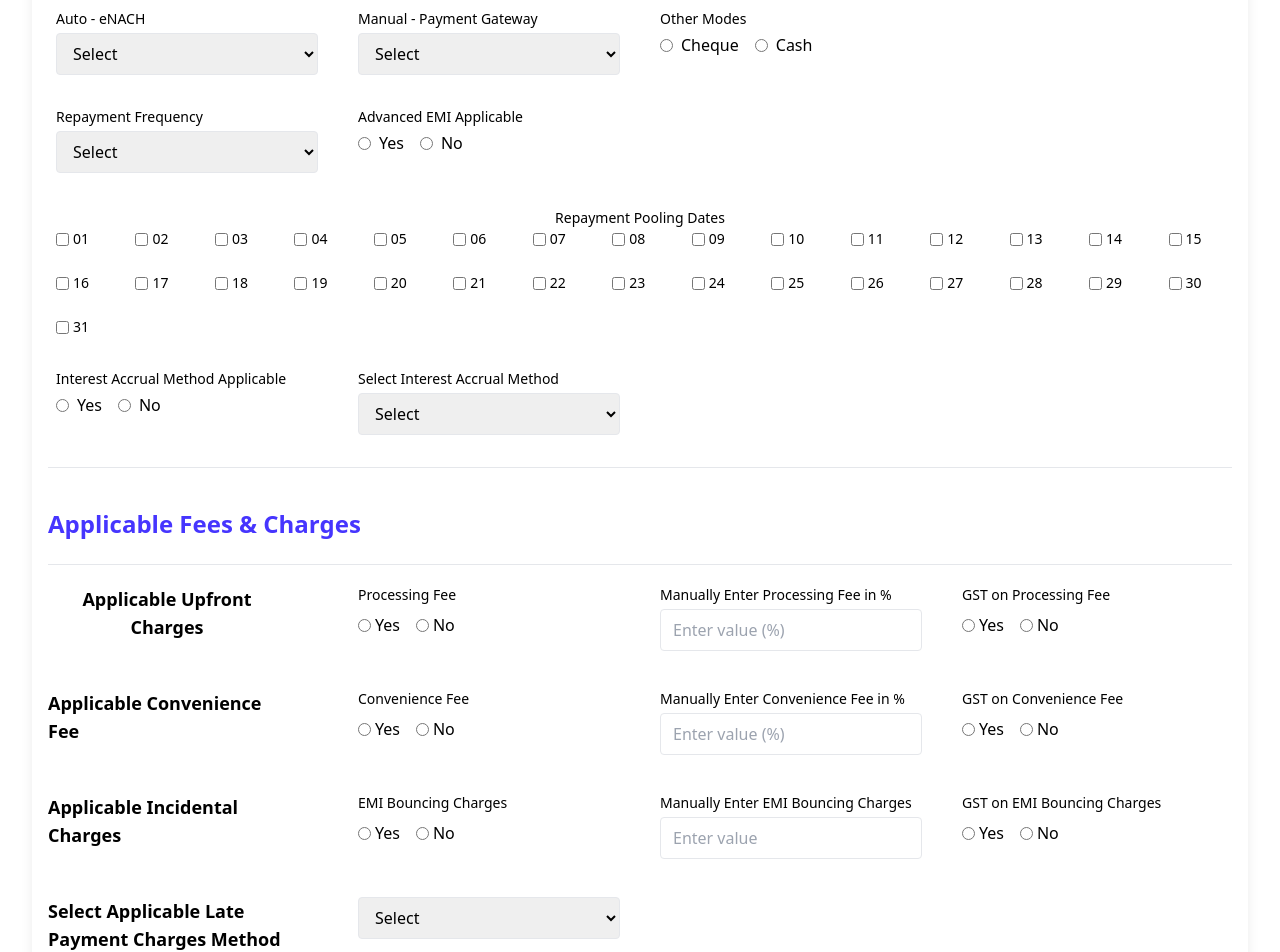
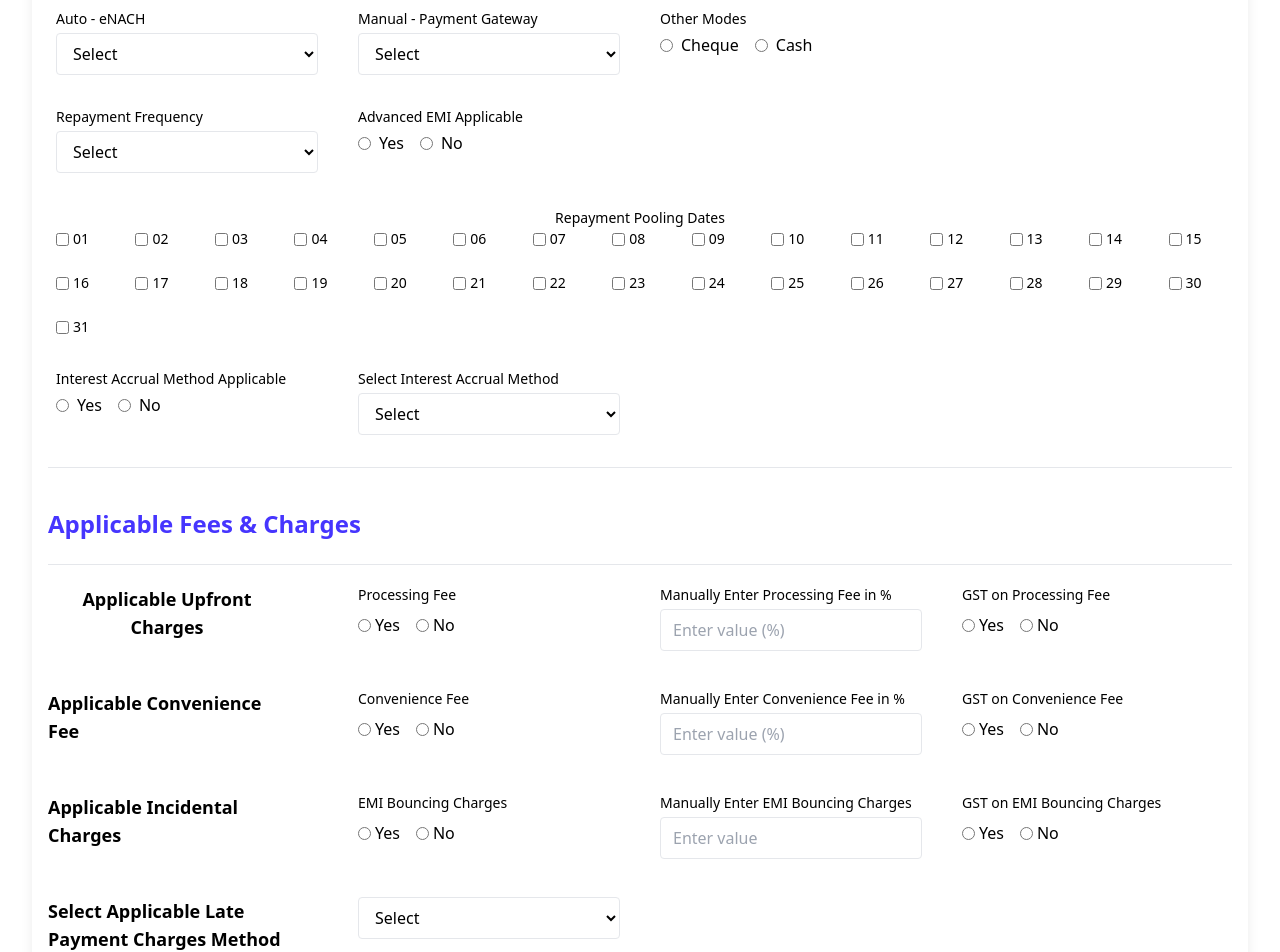
Before and after one commit to atharvrajmane/ProductMasterFrontent, a React (Vite) app: page / in a window 1280 px wide. Shown: the part 1020-1972 px from the top of the page. Built offline with nearby package versions, Linux system fonts and the light colour scheme; no server answers.

Commit message:
update color

```diff
--- a/src/components/ProductBasicDetailsForm.jsx
+++ b/src/components/ProductBasicDetailsForm.jsx
@@ -446,7 +446,7 @@ const ProductBasicDetailsForm = () => {
               name="repaymentModeAuto"
               value={formData.repaymentModeAuto}
               onChange={handleChange}
-              className="border rounded px-3 py-2"
+              className="border rounded px-3 py-2 bg-white"
             >
               <option value="">Select</option>
               <option value="eNACH Option 1">eNACH Option 1</option>
@@ -461,7 +461,7 @@ const ProductBasicDetailsForm = () => {
               name="repaymentModeManual"
               value={formData.repaymentModeManual}
               onChange={handleChange}
-              className="border rounded px-3 py-2"
+              className="border rounded px-3 py-2 bg-white"
             >
               <option value="">Select</option>
               <option value="Gateway 1">Gateway 1</option>
@@ -483,7 +483,7 @@ const ProductBasicDetailsForm = () => {
               name="repaymentFrequency"
               value={formData.repaymentFrequency}
               onChange={handleChange}
-              className="border rounded px-3 py-2"
+              className="border rounded px-3 py-2 bg-white"
             >
               <option value="">Select</option>
               <option value="Monthly">Monthly</option>
@@ -535,7 +535,7 @@ const ProductBasicDetailsForm = () => {
               name="interestAccrualMethod"
               value={formData.interestAccrualMethod}
               onChange={handleChange}
-              className="border rounded px-3 py-2"
+              className="border rounded px-3 py-2 bg-white"
             >
               <option value="">Select</option>
               <option value="Daily">Daily</option>
@@ -606,7 +606,7 @@ const ProductBasicDetailsForm = () => {
               name="latePaymentMethod"
               value={formData.latePaymentMethod}
               onChange={handleChange}
-              className="border rounded px-3 py-2"
+              className="border rounded px-3 py-2 bg-white"
             >
               <option value="">Select</option>
               <option value="Flat">Flat</option>
```
